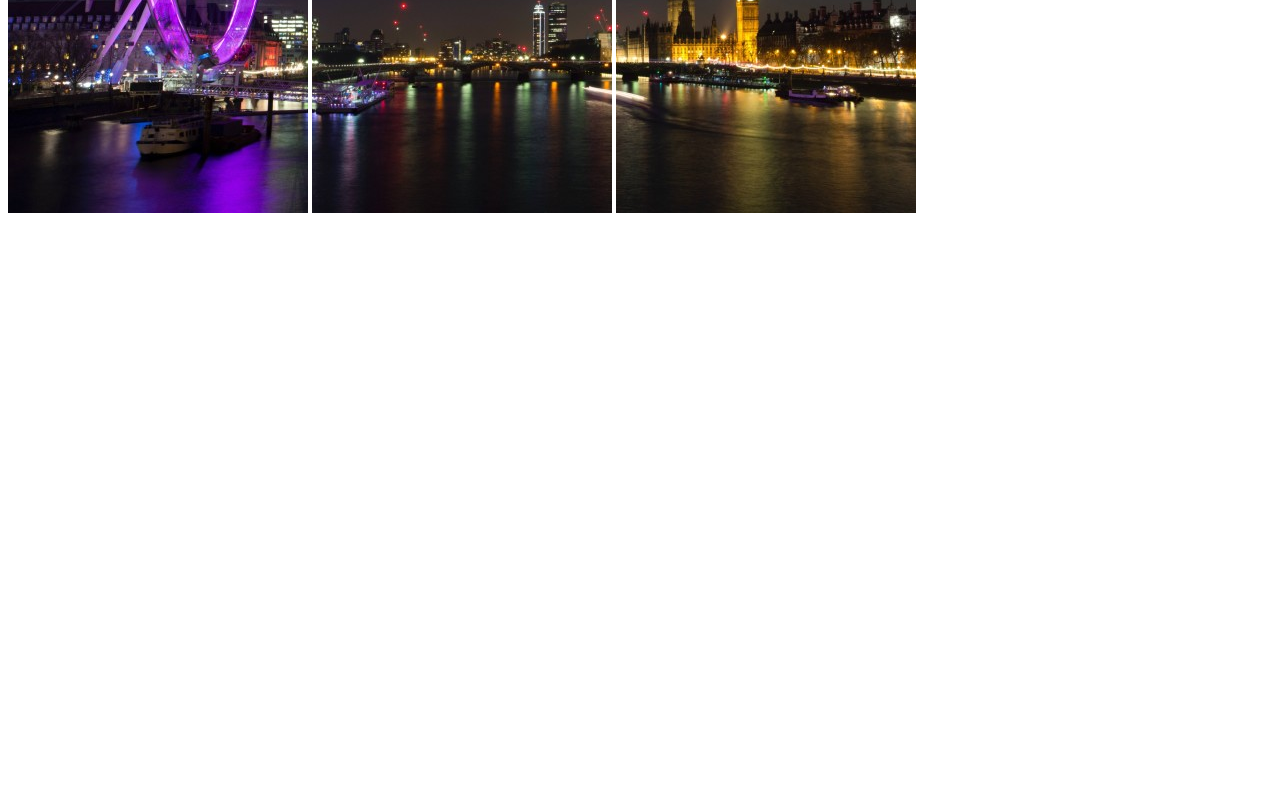
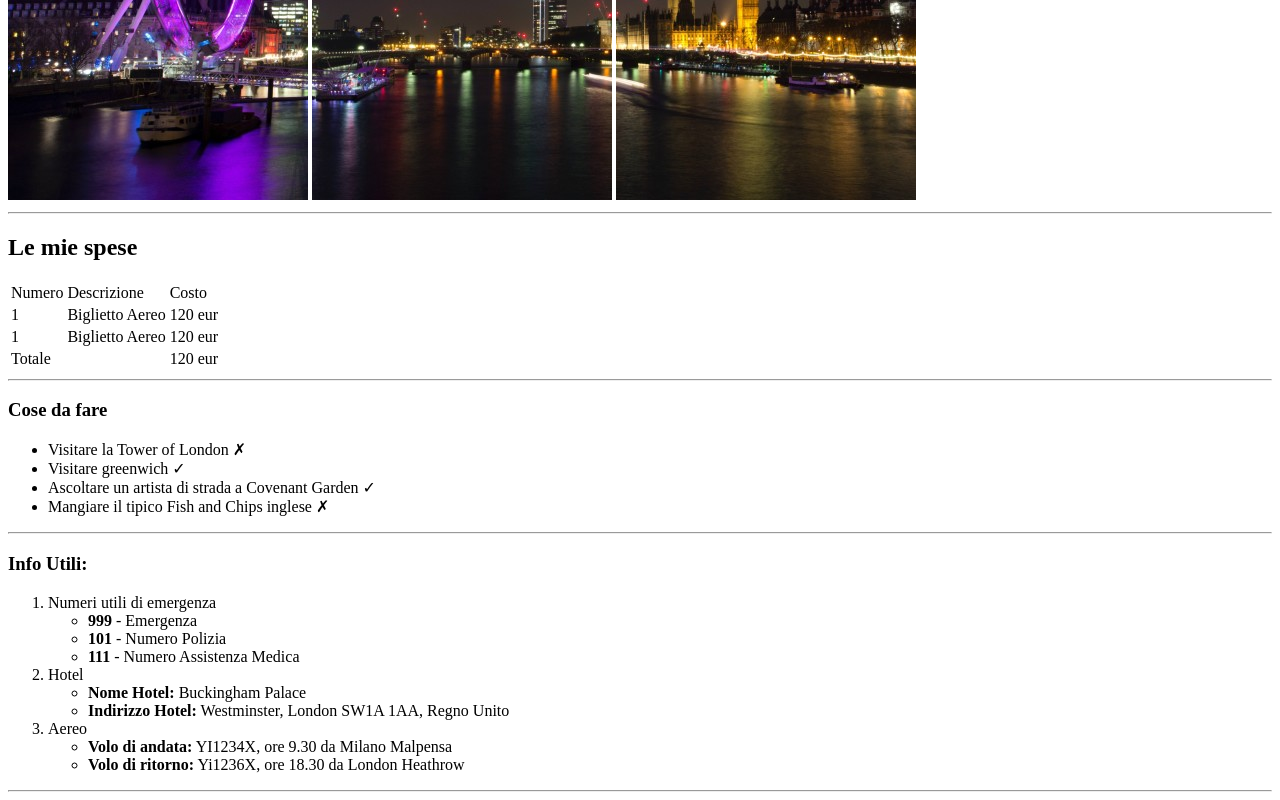
Before and after one commit to virtu-alex/html-london-trip, a plain HTML site: page index.html in a window 1280 px wide. Shown: the part 467-1267 px from the top of the page. Before the commit the page ends 800 px from the top, so only its background shows below. Drawn offline with Linux system fonts and the light colour scheme.

Commit message:
Info utili

```diff
--- a/index.html
+++ b/index.html
@@ -1,17 +1,105 @@
 <!DOCTYPE html>
 <html lang="en">
+
 <head>
     <meta charset="UTF-8">
     <meta http-equiv="X-UA-Compatible" content="IE=edge">
     <meta name="viewport" content="width=device-width, initial-scale=1.0">
-    <link rel="icon" type="image.jpg" href="icon.jpg"/>
+    <link rel="icon" type="image.jpg" href="icon.jpg" />
     <title>London Eye</title>
 </head>
+
 <body>
-    <h1>Il mio viaggio a londra</h1>
-    <img src="/images/img1.jpg" alt="london-eye">
-    <img src="/images/img2.jpg" alt="london-eye">
-    <img src="/images/img3.jpg" alt="london-eye">
+    <header>
+        <section id="main-images">
+            <h1>Il mio viaggio a londra</h1>
+            <img src="/images/img1.jpg" alt="london-eye">
+            <img src="/images/img2.jpg" alt="london-eye">
+            <img src="/images/img3.jpg" alt="london-eye">
+            <hr />
+        </section>
+    </header>
+    <main>
+        <h2>Le mie spese</h2>
+        <table>
+            <tr>
+                <td>Numero</td>
+                <td>Descrizione</td>
+                <td>Costo</td>
+            </tr>
+            <tbody>
+                <td>1</td>
+                <td>Biglietto Aereo</td>
+                <td>120 eur</td>
+                <tr>
+                    <td>1</td>
+                    <td>Biglietto Aereo</td>
+                    <td>120 eur</td>
+                </tr>
+                <tr>
+                    <td>Totale</td>
+                    <td></td>
+                    <td>120 eur</td>
+                </tr>
+            </tbody>
+        </table>
+        <hr />
+        <section id="to-do-list">
+            <h3>Cose da fare</h3>
+            <ul>
+                <li>Visitare la Tower of London &cross;</li>
+                <li>Visitare greenwich &check;</li>
+                <li>Ascoltare un artista di strada a Covenant Garden &check;</li>
+                <li>Mangiare il tipico Fish and Chips inglese &cross;</li>
+            </ul>
+            <hr />
+        </section>
+        <section>
+            <h3>Info Utili:</h3>
+            <ol>
+                <li>
+                    Numeri utili di emergenza
+                </li>
+                <ul>
+                    <li>
+                        <strong>999</strong> - Emergenza
+                    </li>
+                    <li>
+                        <strong>101</strong> - Numero Polizia
+                    </li>
+                    <li>
+                        <strong>111</strong> - Numero Assistenza Medica
+                    </li>
+                </ul>
+                <li>
+                    Hotel
+                </li>
+                <ul>
+                    <li>
+                        <strong>Nome Hotel:</strong> Buckingham Palace
+                    </li>
+                    <li>
+                        <strong>Indirizzo Hotel:</strong> Westminster, London SW1A 1AA, Regno Unito
+                    </li>
+                </ul>
+                <li>
+                    Aereo
+                </li>
+                <ul>
+                    <li>
+                        <strong> Volo di andata:</strong> YI1234X, ore 9.30 da Milano Malpensa
+                    </li>
+                    <li>
+                        <strong>Volo di ritorno:</strong> Yi1236X, ore 18.30 da London Heathrow
+                    </li>
+                </ul>
+            </ol>
+
+            <hr />
+
+        </section>
+    </main>
 
 </body>
+
 </html>
```
